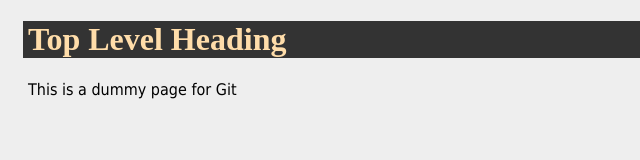
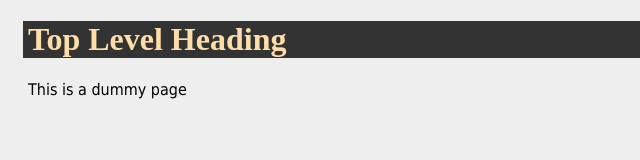
Before and after one commit to beamishboy/play, a plain HTML site: page index.html in a window 1280 px wide. Shown: the full height of the page, 0-640 px from the left. Drawn offline with Linux system fonts and the light colour scheme.

Commit message:
Committing

```diff
--- a/index.html
+++ b/index.html
@@ -6,6 +6,6 @@
 </head>
 <body>
 	<h1>Top Level Heading</h1>
-	This is a dummy page for Git
+	This is a dummy page
 </body>
 </html>
```
